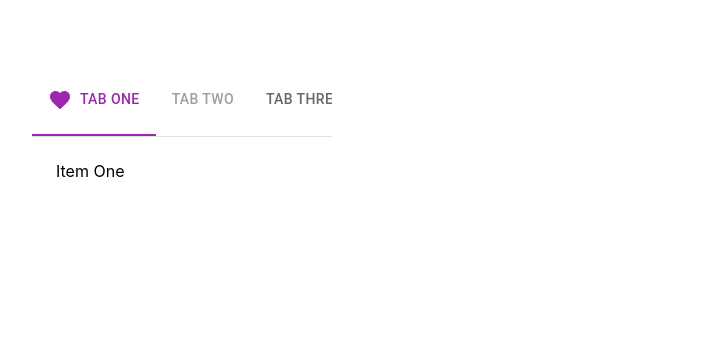
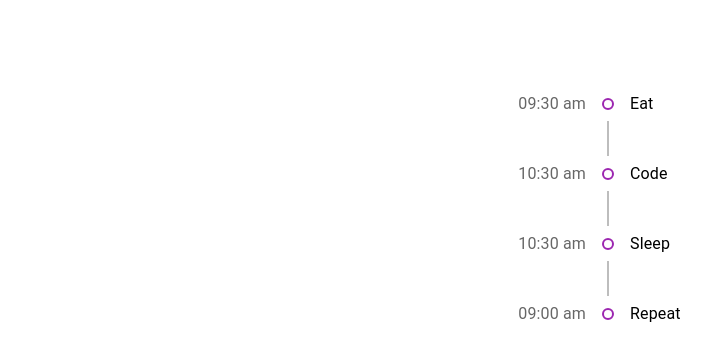
Before and after one commit to AnjoC07/React-Material-UI-Demo, a React (Create React App) app: page / in a window 1280 px wide. Shown: the top 360 px of the page, without its empty margins (32-743 px from the left). Built offline with nearby package versions, Linux system fonts and the light colour scheme; what mui would draw is missing.

Commit message:
MUI Timeline Depreciated

```diff
--- a/src/App.tsx
+++ b/src/App.tsx
@@ -2,8 +2,9 @@
 import "./App.css";
 import { LocalizationProvider } from "mui/lab";
 import AdapterDateFns from "mui/lab/AdapterDateFns";
-import { MuiTabs } from "./components/MuiTabs";
+import { MuiTimeline } from "./components/MuiTimeline";
 
+// import { MuiTabs } from "./components/MuiTabs";
 // import { MuiDateRangePicker } from "./components/MuiDateRangePicker";
 // import { MuiDateTimePicker } from "./components/MuiDateTimePicker";
 // import { MuiLoadingButton } from "./components/MuiLoadingButton";
@@ -75,7 +76,8 @@ function App() {
         {/* <MuiLoadingButton /> */}
         {/* <MuiDateTimePicker /> */}
         {/* <MuiDateRangePicker /> */}
-        <MuiTabs />
+        {/* <MuiTabs /> */}
+        <MuiTimeline />
       </div>
     </LocalizationProvider>
   );
--- /dev/null
+++ b/src/components/MuiTimeline.tsx
@@ -0,0 +1,54 @@
+import {
+  Timeline,
+  TimelineItem,
+  TimelineSeparator,
+  TimelineConnector,
+  TimelineContent,
+  TimelineDot,
+  TimelineOppositeContent,
+} from "@mui/lab";
+export const MuiTimeline = () => {
+  return (
+    <Timeline>
+      <TimelineItem>
+        <TimelineOppositeContent color="text.secondary">
+          09:30 am
+        </TimelineOppositeContent>
+        <TimelineSeparator>
+          <TimelineDot color="secondary" variant="outlined" />
+          <TimelineConnector />
+        </TimelineSeparator>
+        <TimelineContent>Eat</TimelineContent>
+      </TimelineItem>
+      <TimelineItem>
+        <TimelineOppositeContent color="text.secondary">
+          10:30 am
+        </TimelineOppositeContent>
+        <TimelineSeparator>
+          <TimelineDot color="secondary" variant="outlined" />
+          <TimelineConnector />
+        </TimelineSeparator>
+        <TimelineContent>Code</TimelineContent>
+      </TimelineItem>
+      <TimelineItem>
+        <TimelineOppositeContent color="text.secondary">
+          10:30 am
+        </TimelineOppositeContent>
+        <TimelineSeparator>
+          <TimelineDot color="secondary" variant="outlined" />
+          <TimelineConnector />
+        </TimelineSeparator>
+        <TimelineContent>Sleep</TimelineContent>
+      </TimelineItem>
+      <TimelineItem>
+        <TimelineOppositeContent color="text.secondary">
+          09:00 am
+        </TimelineOppositeContent>
+        <TimelineSeparator>
+          <TimelineDot color="secondary" variant="outlined" />
+        </TimelineSeparator>
+        <TimelineContent>Repeat</TimelineContent>
+      </TimelineItem>
+    </Timeline>
+  );
+};
```
